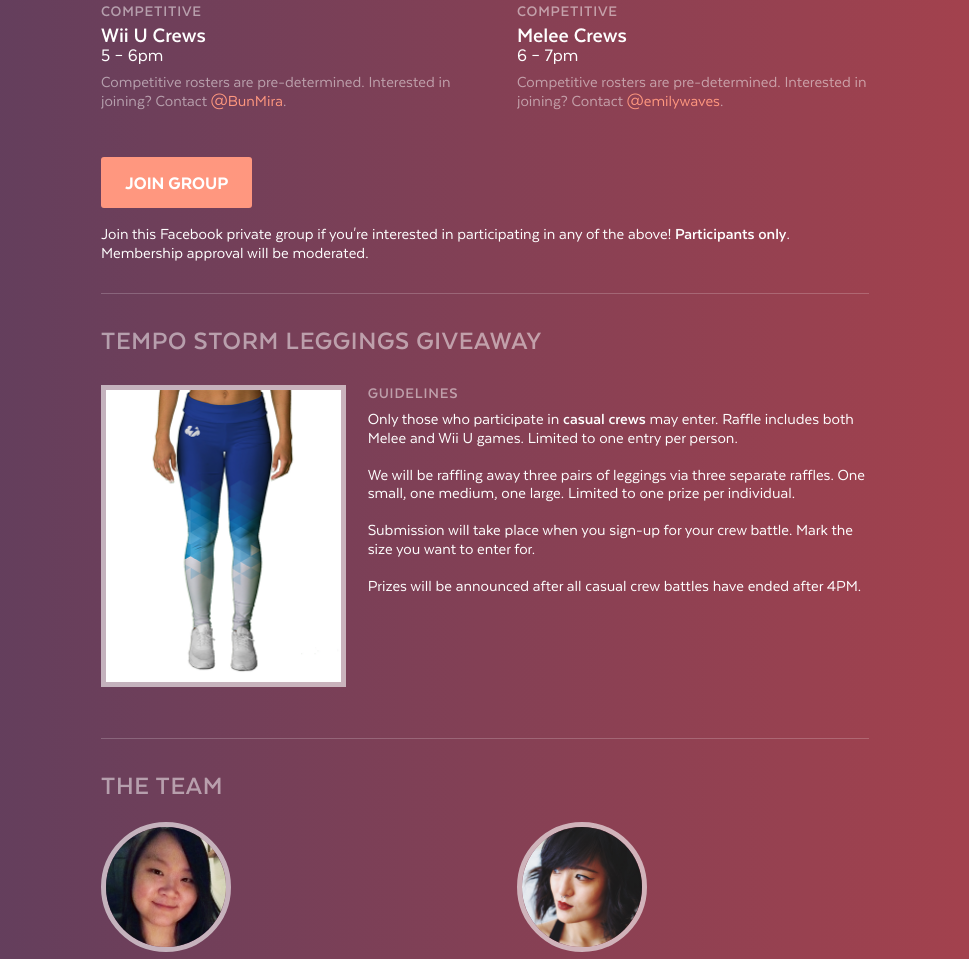
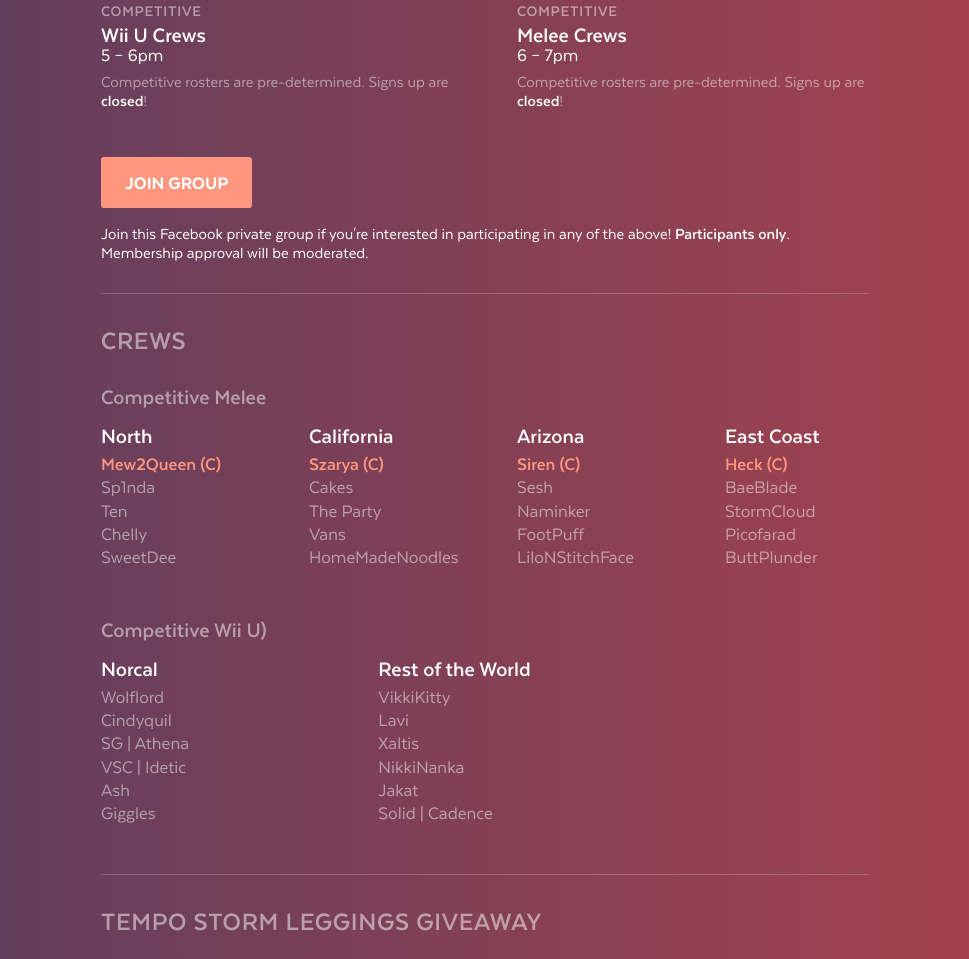
Before and after one commit to lilchen/smash-sisters, a plain HTML site: page g4/index.html in a window 1280 px wide. Shown: the part 770-1729 px from the top of the page, without its empty margins (155-1124 px from the left). Drawn offline with Linux system fonts and the light colour scheme; files whose address does not match are found by name.

Commit message:
Added crew rosters.

```diff
--- a/g4/css/styles.css
+++ b/g4/css/styles.css
@@ -187,6 +187,10 @@
   color: rgba(255,255,255,1);
 }
 
+.pink {
+  color: #ff977f;
+}
+
 .bio span.fa.fa-twitter {
   padding-right: 3px;
 }
@@ -236,6 +240,9 @@
   margin: 1em 0 1.5em 0; }
 */
 
+li {
+  margin: 4px 0;
+}
 footer {
     max-width: 600px;
     min-width: calc(320px-2em);
--- a/g4/index.html
+++ b/g4/index.html
@@ -56,14 +56,14 @@
           <h3 class="h6 strong semi-o">Competitive</h3>
           <h3 class="h3 strong">Wii U Crews</h3>
           <h4 class="h4">5 &ndash; 6pm</h4>
-          <p class="h5 mt1 semi-o">Competitive rosters are pre-determined. Interested in joining? Contact <a href="https://twitter.com/BunMira" target="_blank">@BunMira</a>.</p>
+          <p class="h5 mt1 semi-o">Competitive rosters are pre-determined. Signs up are <strong><span class="o">closed</span></strong>!</p>
       </div>
 
       <div class="sm-col sm-col-12 md-col-6 lg-col-6 my2 px3">
           <h3 class="h6 strong semi-o">Competitive</h3>
           <h3 class="h3 strong">Melee Crews</h3>
           <h4 class="h4">6 &ndash; 7pm</h4>
-          <p class="h5 mt1 semi-o">Competitive rosters are pre-determined. Interested in joining? Contact <a href="https://twitter.com/emilywaves" target="_blank">@emilywaves</a>.</p>
+          <p class="h5 mt1 semi-o">Competitive rosters are pre-determined. Signs up are <strong><span class="o">closed</span></strong>!</p>
       </div>
 
       <div class="cta col-12 px3">
@@ -73,6 +73,93 @@
 
           <p class="h5 mt2">Join this Facebook private group if you're interested in participating in any of the above! <strong>Participants only</strong>. Membership approval will be moderated.</p>
       </div>
+
+  </div><!--flex-->
+
+
+
+<hr class="my3">
+
+  <h2 class="h2 mt1 mb2">CREWS</h2>
+
+
+  <h3 class="h3 strong semi-o mt3">Competitive Melee</h3>
+    <div class="flex flex-wrap content-start mxn3">
+
+      <div class="sm-col sm-col-6 md-col-6 lg-col-3 my2 px3">
+          <h3 class="h3 strong">North</h3>
+          <ol class="h4 semi-o mt1">
+            <li class="strong pink">Mew2Queen (C)</li>
+            <li>Sp1nda</li>
+            <li>Ten</li>
+            <li>Chelly</li>
+            <li>SweetDee</li>
+          </ol>
+      </div>
+
+      <div class="sm-col sm-col-6 md-col-6 lg-col-3 my2 px3">
+          <h3 class="h3 strong">California</h3>
+          <ol class="h4 semi-o mt1">
+            <li class="strong pink">Szarya (C)</li>
+            <li>Cakes</li>
+            <li>The Party</li>
+            <li>Vans</li>
+            <li>HomeMadeNoodles</li>
+          </ol>
+      </div>
+
+      <div class="sm-col sm-col-6 md-col-6 lg-col-3 my2 px3">
+          <h3 class="h3 strong">Arizona</h3>
+          <ol class="h4 semi-o mt1">
+            <li class="strong pink">Siren (C)</li>
+            <li>Sesh</li>
+            <li>Naminker</li>
+            <li>FootPuff</li>
+            <li>LiloNStitchFace</li>
+          </ol>
+      </div>
+
+      <div class="sm-col sm-col-6 md-col-6 lg-col-3 my2 px3">
+          <h3 class="h3 strong">East Coast</h3>
+          <ol class="h4 semi-o mt1">
+            <li class="strong pink">Heck (C)</li>
+            <li>BaeBlade</li>
+            <li>StormCloud</li>
+            <li>Picofarad</li>
+            <li>ButtPlunder</li>
+          </ol>
+      </div>
+
+
+  </div><!--flex-->
+
+  <h3 class="h3 strong semi-o mt3">Competitive Wii U)</h3>
+    <div class="flex flex-wrap content-start mxn3">
+
+      <div class="sm-col sm-col-6 md-col-6 lg-col-4 my2 px3">
+          <h3 class="h3 strong">Norcal</h3>
+          <ol class="h4 semi-o mt1">
+            <li class="">Wolflord</li>
+            <li>Cindyquil</li>
+            <li>SG | Athena</li>
+            <li>VSC | Idetic</li>
+            <li>Ash</li>
+            <li>Giggles</li>
+          </ol>
+      </div>
+
+      <div class="sm-col sm-col-6 md-col-6 lg-col-4 my2 px3">
+          <h3 class="h3 strong">Rest of the World</h3>
+          <ol class="h4 semi-o mt1">
+            <li class="">VikkiKitty</li>
+            <li>Lavi</li>
+            <li>Xaltis</li>
+            <li>NikkiNanka</li>
+            <li>Jakat</li>
+            <li>Solid | Cadence</li>
+          </ol>
+      </div>
+
 
   </div><!--flex-->
 
@@ -158,7 +245,7 @@
           We are both proud and grateful to be sponsored by <strong>AnyKey</strong>! Their goals are directly in line with our initiatives and it's been incredible working with them. Smash Sisters at Genesis 4 would not be possible without their support. Check out their organization to get involved!
           </p>
           <a href="http://www.anykey.org/" target="_blank">
-          <button class="btn rounded mt3">LEARN MORE</button>
+          <button class="btn rounded mt4">LEARN MORE</button>
           </a>
 </div>
 
```
